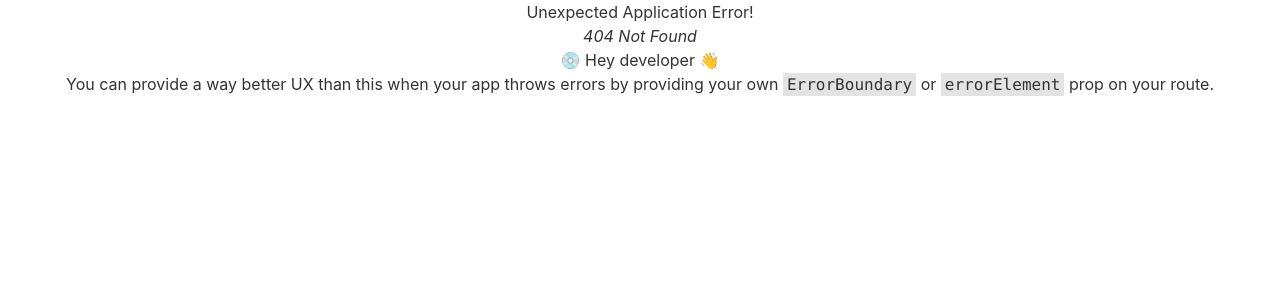
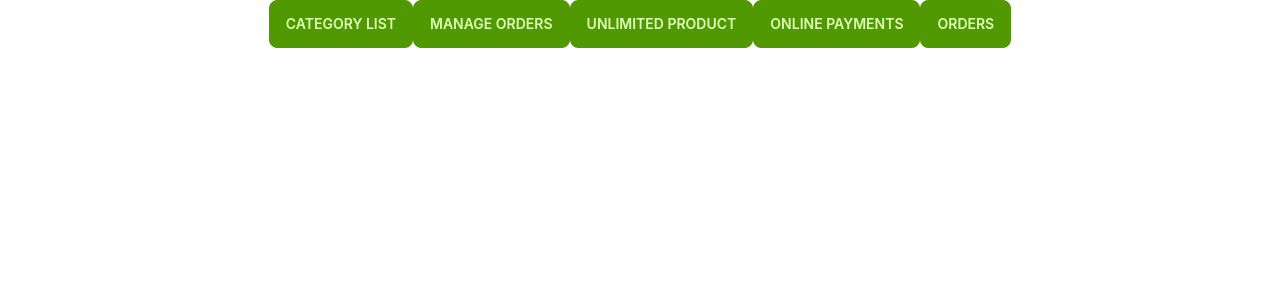
Before and after one commit to junaidjesan/repliq_task, a React (Create React App) app: page /orders in a window 1280 px wide. Before the commit this address had no page. Shown: the top 300 px of the page. Built offline with nearby package versions, Linux system fonts and the light colour scheme.

Commit message:
start orders section and i thinking about query to fetch

```diff
--- /dev/null
+++ b/src/Components/Orders/Orders.js
@@ -0,0 +1,11 @@
+import React from 'react';
+
+const Orders = () => {
+    return (
+        <div>
+
+        </div>
+    );
+};
+
+export default Orders;
--- a/src/Components/Sheared/Header/Header.js
+++ b/src/Components/Sheared/Header/Header.js
@@ -9,6 +9,7 @@ const Header = () => {
             <Link className='btn btn-primary' to='/manage-orders'>Manage Orders</Link>
             <Link className='btn btn-primary' to='/unlimited-products'>Unlimited Product</Link>
             <Link className='btn btn-primary' to='/online-payments'>Online Payments</Link>
+            <Link className='btn btn-primary' to='/orders'>Orders</Link>
         </div>
     );
 };
--- a/src/Route/Route.js
+++ b/src/Route/Route.js
@@ -4,6 +4,7 @@ import CategoryList from '../Components/CategoryList/CategoryList';
 import ManageOrders from '../Components/ManageOrders/ManageOrders';
 import OnlinePayments from '../Components/OnlinePayments/OnlinePayments';
 import OnalinePayments from '../Components/OnlinePayments/OnlinePayments';
+import Orders from '../Components/Orders/Orders';
 import UnlimitedProducts from '../Components/UnlimitedProducts/UnlimitedProducts';
 import Main from '../Layouts/Main';
 
@@ -28,6 +29,10 @@ export const projectRouter=createBrowserRouter([
             {
                 path:'/online-payments',
                 element:<OnlinePayments></OnlinePayments>
+            },
+            {
+                path:'/orders',
+                element:<Orders></Orders>
             }
         ]
     }
```
